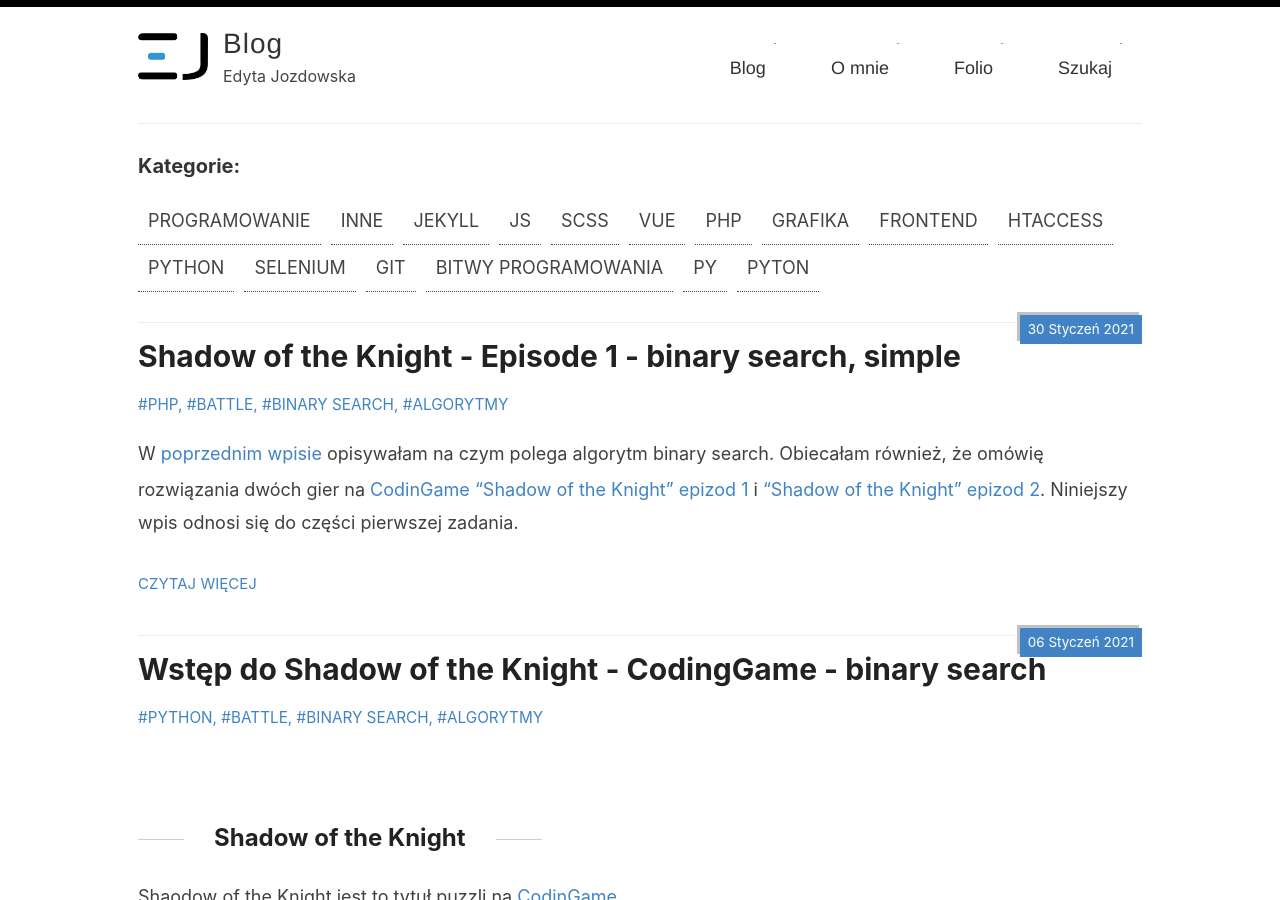
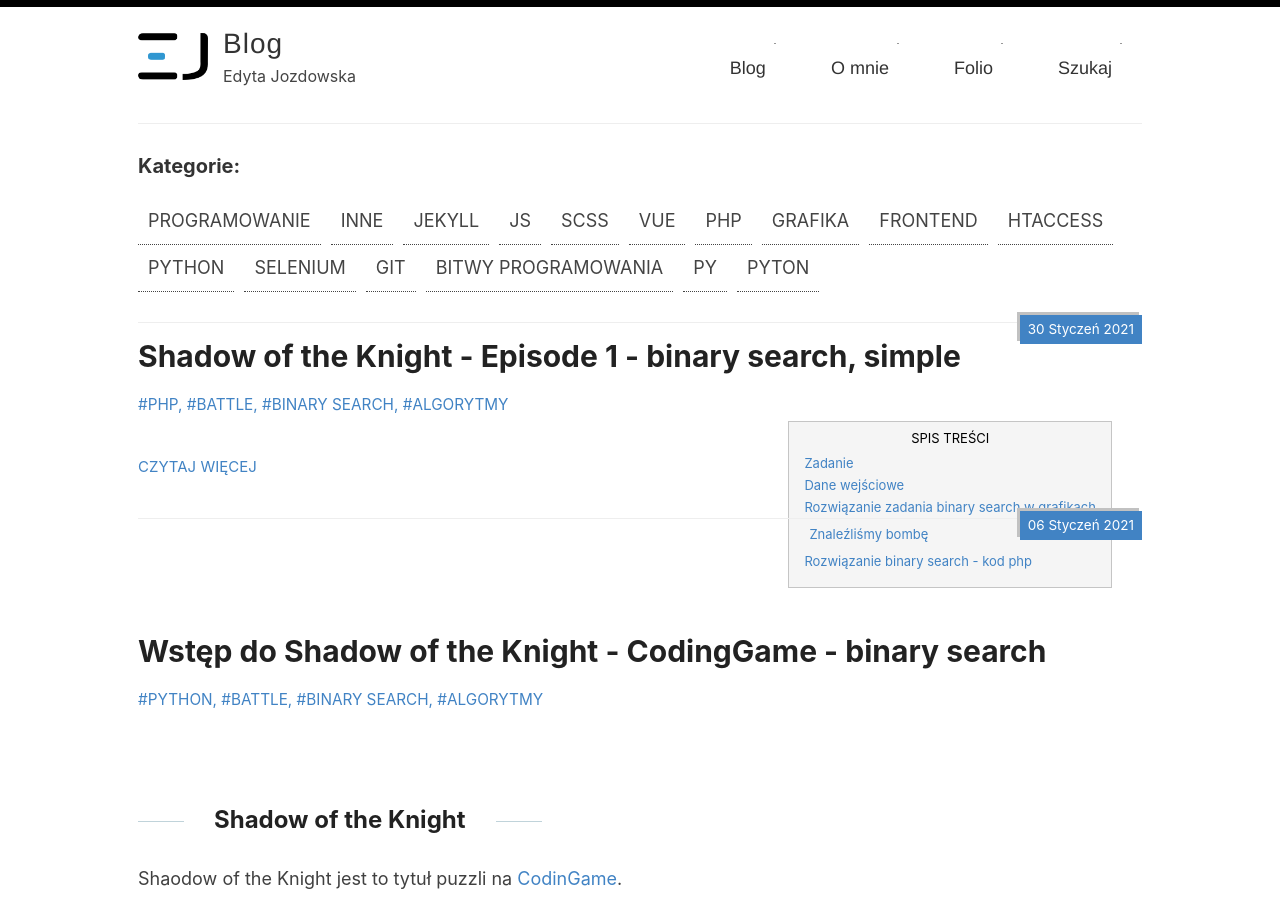
Before and after one commit to xyz-09/blog, a Jekyll site: the page built from index.html, in a window 1280 px wide and 900 px high. Built offline with Jekyll 4.4.1, drawn with Linux system fonts in a browser that asks for light colours; some web fonts are replaced; the list of posts is cut into pages by our own code.

Commit message:
added TOC

```diff
--- a/_posts/2021-01-30-shadow-of-the-knight-ep1.md
+++ b/_posts/2021-01-30-shadow-of-the-knight-ep1.md
@@ -8,6 +8,14 @@
 excerpt:
 published: true
 ---
+- [Zadanie](#zadanie)
+- [Dane wejściowe](#dane-wejściowe)
+- [Rozwiązanie zadania binary search w grafikach](#rozwiązanie-zadania-binary-search-w-grafikach)
+  - [Znaleźliśmy bombę](#znaleźliśmy-bombę)
+- [Rozwiązanie binary search - kod php](#rozwiązanie-binary-search---kod-php)
+{:class='content_list'}
+
+
 W [poprzednim wpisie](/blog/binary-search){:target="blank"} opisywałam na czym polega algorytm binary search. Obiecałam również, że omówię rozwiązania dwóch gier na [CodinGame](https://www.codingame.com/){:target="blank"} ["Shadow of the Knight" epizod 1](https://www.codingame.com/ide/puzzle/shadows-of-the-knight-episode-1){:target="blank"} i ["Shadow of the Knight" epizod 2](https://www.codingame.com/training/expert/shadows-of-the-knight-episode-2){:target="blank"}. Niniejszy wpis odnosi się do części pierwszej zadania.
 
 Nie będę przytaczać teorii algorytmu Binary search. To zrobiłam we wpisie [Wstęp do Shadow of the Knight - CodingGame - binary search](/blog/binary-search){:target="blank"}. Skupię sią natomiast na jego praktycznym zastosowaniu.
```
